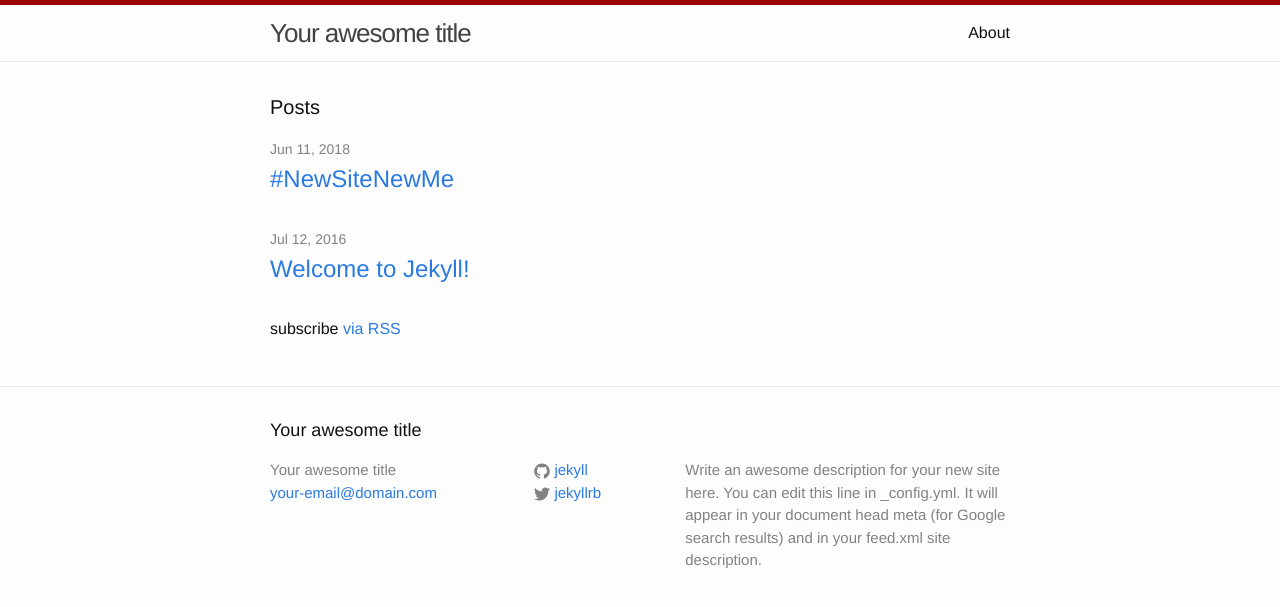
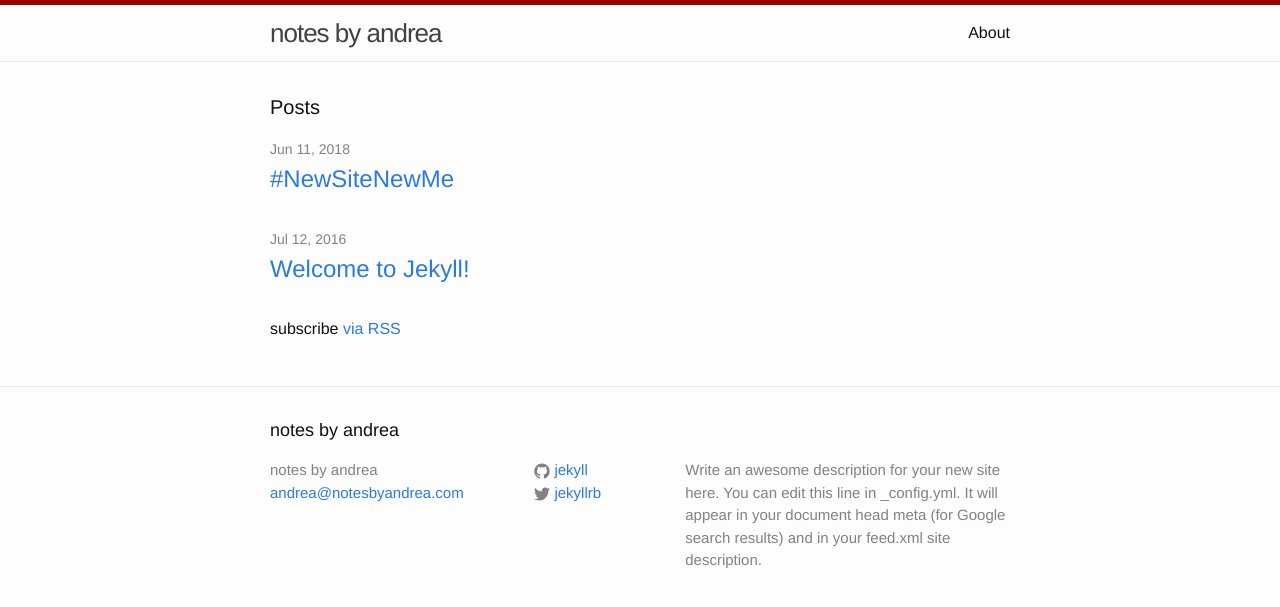
Before and after one commit to notesba/notesba.github.io, a Jekyll site: the page built from index.html, in a window 1280 px wide. Shown: the top 607 px of the page. Built offline with Jekyll 4.4.1, drawn with Linux system fonts in a browser that asks for light colours.

Commit message:
website title changed to notes by andrea

```diff
--- a/_config.yml
+++ b/_config.yml
@@ -6,8 +6,8 @@
 # 'jekyll serve'. If you change this file, please restart the server process.
 
 # Site settings
-title: Your awesome title
-email: your-email@domain.com
+title: notes by andrea
+email: andrea@notesbyandrea.com
 description: > # this means to ignore newlines until "baseurl:"
   Write an awesome description for your new site here. You can edit this
   line in _config.yml. It will appear in your document head meta (for
```
